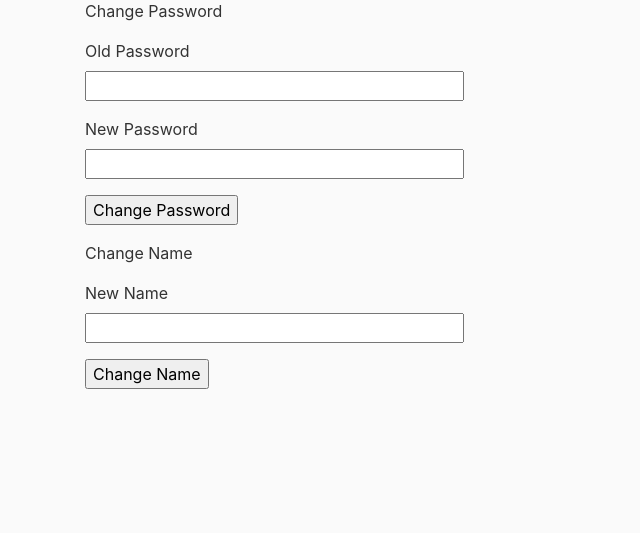
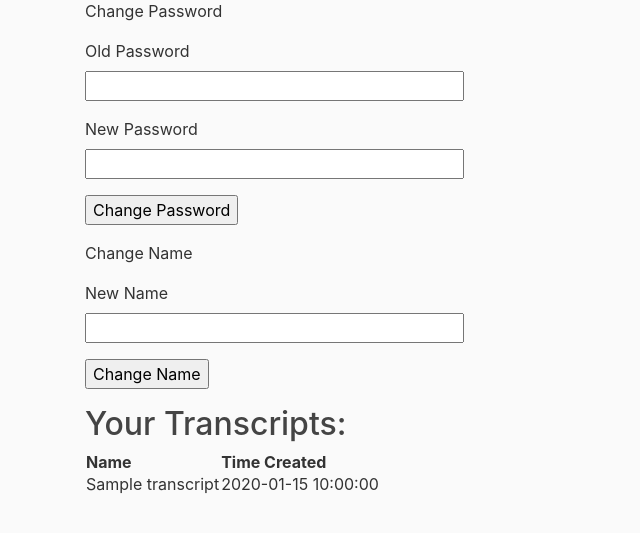
Before and after one commit to sjq-sohjunqi/Speech2Text, a Flask app: page /profile in a window 1280 px wide. Shown: the part 137-670 px from the top of the page, without its empty margins (0-640 px from the left). Run offline with Flask 2, Linux system fonts and the light colour scheme; the visitor is signed in with stand-in values (Sample User, id 1); tables that the repository leaves empty hold one stand-in row (values such as "Sample post"); some libraries are stand-ins or nearby versions.

Commit message:
Able to see user transcripts
Unable to download or view yet

```diff
--- a/S2T/routes.py
+++ b/S2T/routes.py
@@ -66,6 +66,14 @@ def profile():
 	if not session.get('USER') is None:
 		user = session.get('USER')
 		name = session.get('NAME')
+
+		'''Display all transcripts of user'''
+		transObj = Transcripts.query.filter_by(username=user).all()
+		transTable = []
+		for tran in transObj:
+			transTable.append(tran)
+
+
 		if passform.validate_on_submit():
 			userObj = User.query.filter_by(username=user).first()
 			'''User found'''
@@ -117,7 +125,7 @@ def profile():
 
 			return redirect(url_for('profile'))
 
-		return render_template('profile.html', name=name, title=name+'\'s Page', passform=passform, nameform=nameform)
+		return render_template('profile.html', name=name, title=name+'\'s Page', passform=passform, nameform=nameform, transcripts=transTable)
 
 	else:
 		return redirect(url_for('login'))
@@ -151,8 +159,13 @@ def transcribe():
 
 		filename = secure_filename(file.filename)
 		filepath = os.path.join(S2T.config['TEMP_FOLDER'], filename)
-		file.save(filepath)
-		flash('File Uploaded!')
+
+		try:
+			file.save(filepath)
+		except:
+			flash('Unable to upload file')
+			return redirect(request.url)
+
 
 		transcription = convert(filepath)
 		if transcription == '%unrecognised%':
@@ -161,6 +174,9 @@ def transcribe():
 		else:
 			transcriptForm = TranscriptForm(formdata=MultiDict({'transcript':transcription}))
 			flash('Audio Transcribed!')
+
+			'''Remove file from temp folder'''
+			os.remove(filepath)
 
 		if session.get('USER') is None:
 			return render_template('transcribe.html', transcribeForm=transcribeForm, transcriptForm=transcriptForm)
--- a/S2T/templates/profile.html
+++ b/S2T/templates/profile.html
@@ -36,6 +36,18 @@
 		<p>{{ nameform.submit() }}</p>
 	</form>
 
-
+	<h2>Your Transcripts:</h2>
+	<table>
+		<tr>
+			<th>Name</th>
+			<th>Time Created</th>
+		</tr>
+		{% for tran in transcripts %}
+			<tr>
+				<td>{{ tran.name }}</td>
+				<td>{{ tran.created_time }}</a></td>
+			</tr>
+		{% endfor %}
+	</table>
 
 {% endblock %}
--- /dev/null
+++ b/S2T/transcripts/sohjunqi@yahoo.com/harvard.txt
@@ -0,0 +1 @@
+the stale smell of old beer lingers it takes heat to bring out the odor a cold dip restores health and zest a salt pickle taste fine with ham tacos al Pastore are my favorite a zestful food is the hot cross bun
```
Also changed, not shown: 4 other files.
